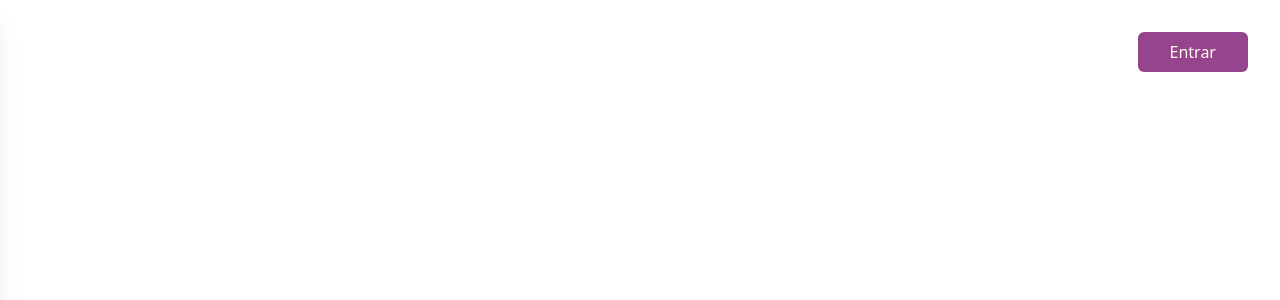
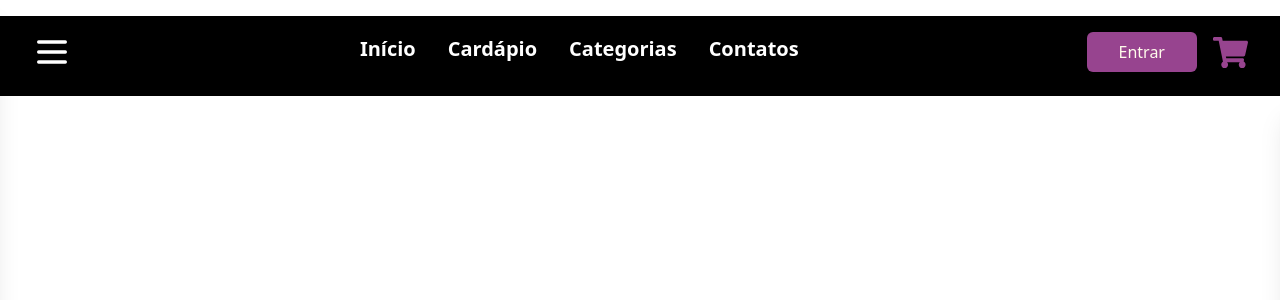
Before and after one commit to ThiagoLimaSanto/delivery, a React (Vite) app in the folder frontend/: page / in a window 1280 px wide. Shown: the top 300 px of the page. Built offline with nearby package versions, Linux system fonts and the light colour scheme; no server answers.

Commit message:
Sidebar reconstruido e criado a aba do carrinho

```diff
--- /dev/null
+++ b/frontend/src/components/MainSideBar/index.tsx
@@ -0,0 +1,20 @@
+import type { ModalProps } from '../../types/Modal';
+import { SideBar } from '../SideBar';
+import { SideBarCart } from '../SideBarCart';
+
+export function MainSideBar({
+  click,
+  handleModal,
+  clickCarrinho,
+  handleModalCarrinho,
+}: ModalProps) {
+  return (
+    <>
+      <SideBar click={click} handleModal={handleModal} />
+      <SideBarCart
+        clickCarrinho={clickCarrinho}
+        handleModalCarrinho={handleModalCarrinho}
+      />
+    </>
+  );
+}
--- a/frontend/src/components/ModalOverlay/index.tsx
+++ b/frontend/src/components/ModalOverlay/index.tsx
@@ -1,10 +1,15 @@
-import type { ModalProps } from "../../types/Modal";
+import type { ModalProps } from '../../types/Modal';
 
-export function ModalOverlay({ click = true, handleModal, className }: ModalProps) {
+export function ModalOverlay({
+  click = true,
+  handleModal,
+  clickCarrinho = true,
+  className,
+}: ModalProps) {
   return (
     <div
       onClick={handleModal}
-      className={`${click ? 'block' : 'hidden'} absolute backdrop-blur-[1px] bg-black/30 ${className}`}
+      className={`${click || clickCarrinho ? 'block' : 'hidden'} absolute backdrop-blur-[1px] bg-black/30 ${className}`}
     ></div>
   );
 }
--- a/frontend/src/components/NavBar/index.tsx
+++ b/frontend/src/components/NavBar/index.tsx
@@ -1,15 +1,17 @@
+import { FaShoppingCart } from 'react-icons/fa';
 import { HiOutlineMenu } from 'react-icons/hi';
 import { Link } from 'react-router-dom';
 
 type NavBarProps = {
   handleModal: () => void;
+  handleModalCarrinho: () => void;
 };
 
-export function NavBar({ handleModal }: NavBarProps) {
+export function NavBar({ handleModal, handleModalCarrinho }: NavBarProps) {
   const items = ['Início', 'Cardápio', 'Categorias', 'Contatos'];
 
   return (
-    <nav className='flex justify-between items-center my-4 h-20 fixed inset-0 px-8 pb-2 z-2'>
+    <nav className='flex justify-between items-center my-4 h-20 fixed inset-0 px-8 pb-2 z-2 bg-black'>
       <div className='flex gap-4'>
         <HiOutlineMenu
           onClick={handleModal}
@@ -19,7 +21,10 @@ export function NavBar({ handleModal }: NavBarProps) {
       </div>
       <ul className='hidden md:flex md:text-white md:gap-8 md:text-xl'>
         {items.map(item => (
-          <li key={item} className='cursor-pointer group border-b-2 border-transparent hover:border-[#97448F]'>
+          <li
+            key={item}
+            className='cursor-pointer group border-b-2 border-transparent hover:border-[#97448F]'
+          >
             <Link
               to={`/${item.toLowerCase()}`}
               className='transition-transform inline-block group-hover:text-[#97448F] group-hover:-translate-y-1.5  pb-1 font-semibold'
@@ -29,13 +34,19 @@ export function NavBar({ handleModal }: NavBarProps) {
           </li>
         ))}
       </ul>
-      <div>
+      <div className='flex justify-center items-center gap-4'>
         <Link
           to={'/login'}
           className='flex items-center justify-center text-amber-50 bg-[#97448F] py-2 px-8 cursor-pointer hover:bg-[#973b8e] transition-colors hover:scale-105 rounded-md'
         >
           Entrar
         </Link>
+        <FaShoppingCart
+          onClick={handleModalCarrinho}
+          className='hover:scale-105 cursor-pointer'
+          size={35}
+          color='#97448F'
+        />
       </div>
     </nav>
   );
--- a/frontend/src/components/SideBar/index.tsx
+++ b/frontend/src/components/SideBar/index.tsx
@@ -5,7 +5,7 @@ import { HiOutlineXMark } from "react-icons/hi2";
 export function SideBar({ click, handleModal }: ModalProps) {
   return (
     <div
-      className={`${click ? 'translate-x-0' : '-translate-x-full'} fixed shadow-xl transform transition-transform duration-300 ease-in-out top-0 h-screen left-0 w-1/2 sm:w-1/3 lg:w-1/4 xl:w-1/5 bg-white z-3`}
+      className={`${click ? 'translate-x-0' : '-translate-x-full'} fixed shadow-xl transform transition-transform duration-700 ease-in-out top-0 h-screen left-0 w-1/2 sm:w-1/3 lg:w-1/4 xl:w-1/5 bg-white z-3`}
     >
       <div className='p-5'>
         <button
--- /dev/null
+++ b/frontend/src/components/SideBarCart/index.tsx
@@ -0,0 +1,22 @@
+import { HiOutlineXMark } from 'react-icons/hi2';
+import type { ModalProps } from '../../types/Modal';
+
+export function SideBarCart({
+  clickCarrinho,
+  handleModalCarrinho,
+}: ModalProps) {
+  return (
+    <div
+      className={`${clickCarrinho ? 'translate-x-0' : 'translate-x-full'} fixed shadow-xl transform transition-transform duration-700 ease-in-out top-24 h-full right-0 w-1/2 sm:w-1/3 lg:w-1/4 xl:w-1/5 bg-white z-3`}
+    >
+      <div className='p-5'>
+        <button
+          onClick={handleModalCarrinho}
+          className='flex items-center justify-center text-black cursor-pointer'
+        >
+          <HiOutlineXMark size={30} />
+        </button>
+      </div>
+    </div>
+  );
+}
--- a/frontend/src/pages/Home/index.tsx
+++ b/frontend/src/pages/Home/index.tsx
@@ -1,7 +1,7 @@
 import { useState } from 'react';
+import { MainSideBar } from '../../components/MainSideBar';
 import { ModalOverlay } from '../../components/ModalOverlay';
 import { NavBar } from '../../components/NavBar';
-import { SideBar } from '../../components/SideBar';
 import { Spinner } from '../../components/Spinner';
 import { useAuth } from '../../hook/useAuth';
 
@@ -9,10 +9,7 @@ export function Home() {
   const { loading } = useAuth();
 
   const [click, setClick] = useState(false);
-
-  function handleModal() {
-    setClick(!click);
-  }
+  const [clickCarrinho, setClickCarrinho] = useState(false);
 
   if (loading) {
     return <Spinner />;
@@ -20,14 +17,25 @@ export function Home() {
 
   return (
     <div>
-      <NavBar handleModal={handleModal} />
+      <NavBar
+        handleModal={() => setClick(!click)}
+        handleModalCarrinho={() => setClickCarrinho(!clickCarrinho)}
+      />
       <ModalOverlay
         className='w-screen h-screen z-3'
         click={click}
-        handleModal={handleModal}
+        handleModal={() => {
+          setClick(false);
+          setClickCarrinho(false);
+        }}
+        clickCarrinho={clickCarrinho}
       />
-      <SideBar click={click} handleModal={handleModal} />
-
+      <MainSideBar
+        handleModal={() => setClick(!click)}
+        handleModalCarrinho={() => setClickCarrinho(!clickCarrinho)}
+        click={click}
+        clickCarrinho={clickCarrinho}
+      />
     </div>
   );
 }
--- a/frontend/src/types/Modal.ts
+++ b/frontend/src/types/Modal.ts
@@ -2,4 +2,6 @@ export type ModalProps = {
   click?: boolean;
   handleModal?: () => void;
   className?: string;
+  clickCarrinho?: boolean;
+  handleModalCarrinho?: () => void;
 };
```
